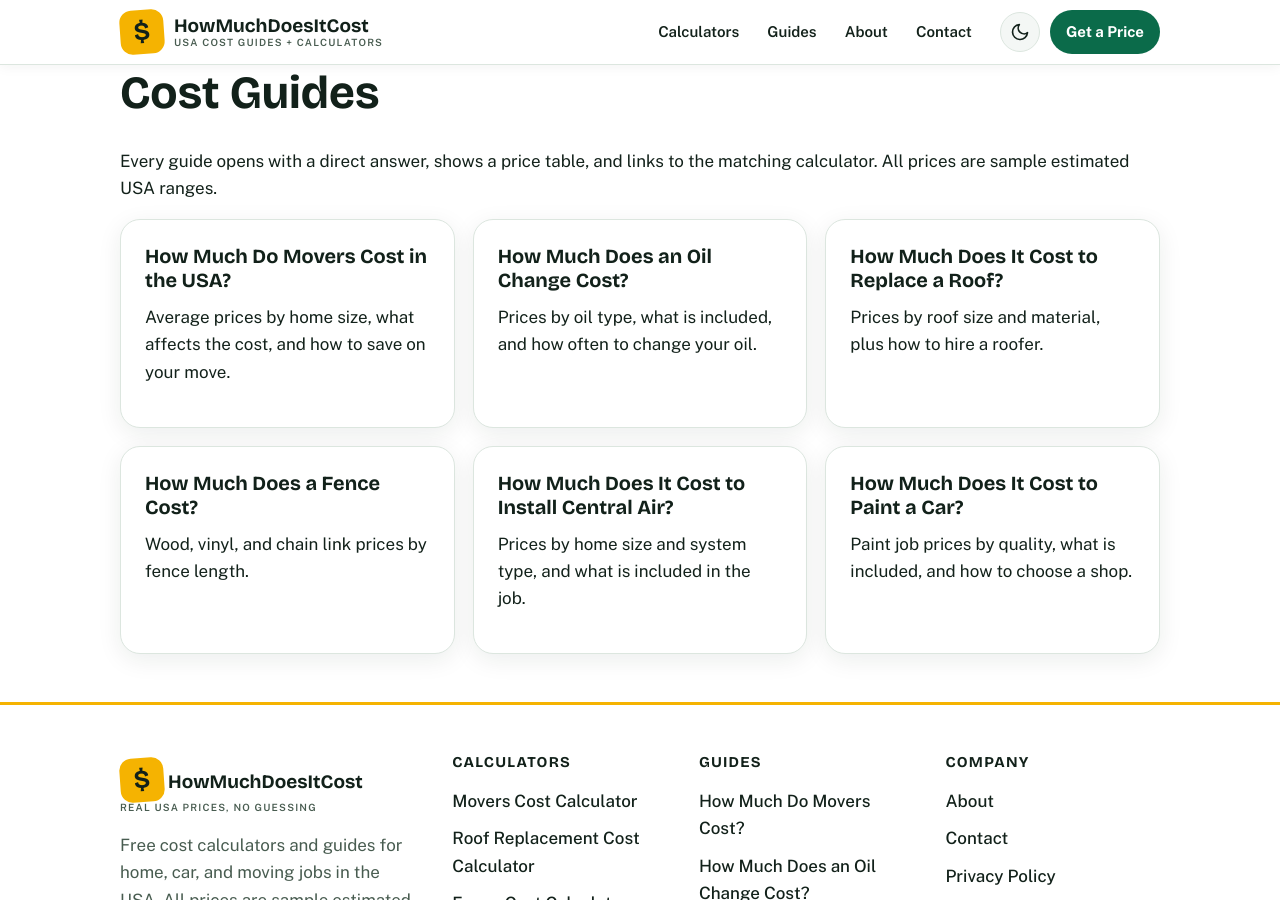
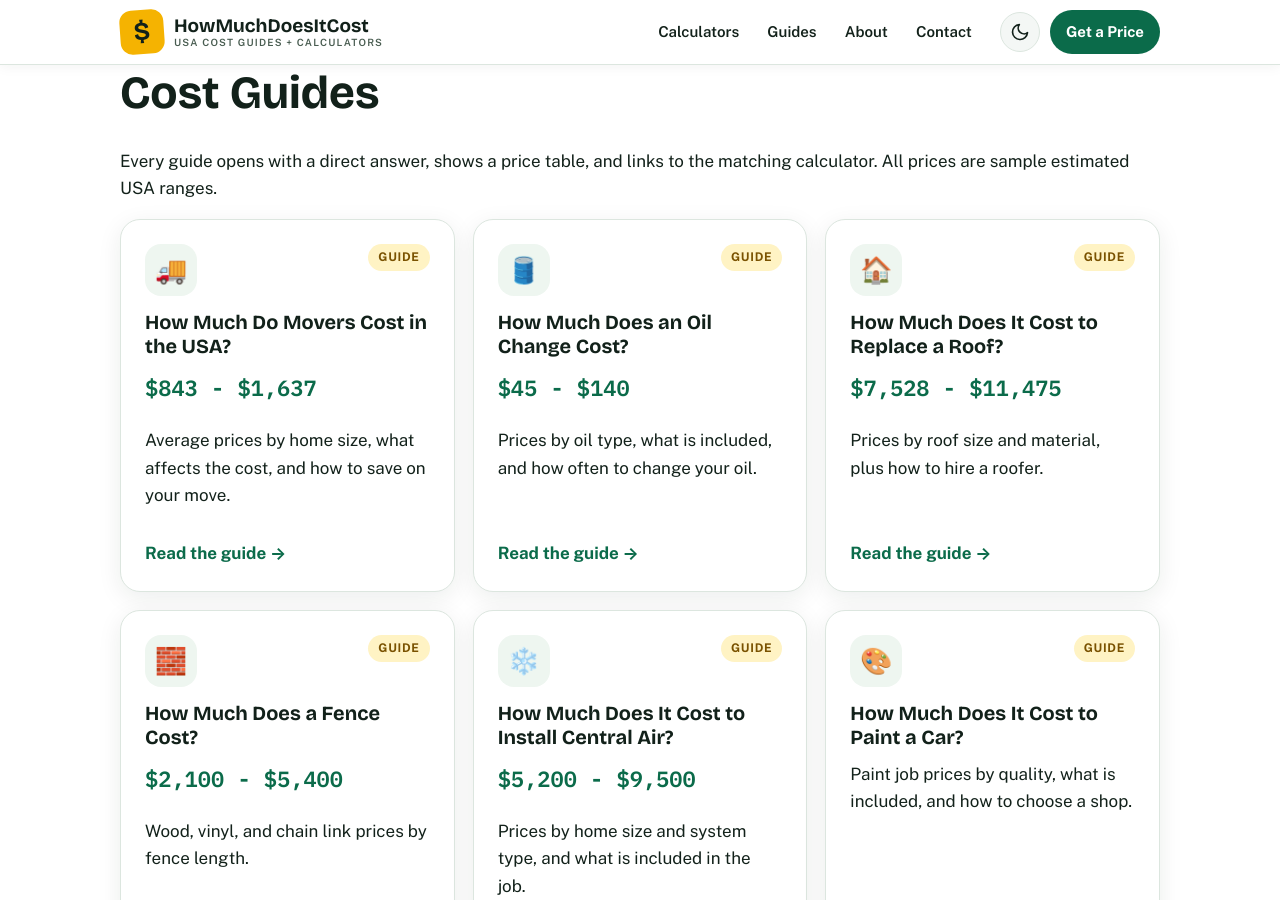
Before and after one commit to zaidmeo09-dhangal/howmuchdoesitcostusa, a Jekyll site: the page built from blog.md, in a window 1280 px wide and 900 px high. Built offline with Jekyll 4.4.1, drawn with Linux system fonts in a browser that asks for light colours; some of the changed text lies outside the part shown.

Commit message:
Initial deploy: add blog.md

```diff
--- a/blog.md
+++ b/blog.md
@@ -11,11 +11,11 @@ breadcrumb: Blog
   <h1>Cost Guides</h1>
   <p>Every guide opens with a direct answer, shows a price table, and links to the matching calculator. All prices are sample estimated USA ranges.</p>
   <div class="grid">
-    <div class="card"><h3><a href="{{ '/blog/how-much-do-movers-cost/' | relative_url }}">How Much Do Movers Cost in the USA?</a></h3><p>Average prices by home size, what affects the cost, and how to save on your move.</p></div>
-    <div class="card"><h3><a href="{{ '/blog/how-much-does-an-oil-change-cost/' | relative_url }}">How Much Does an Oil Change Cost?</a></h3><p>Prices by oil type, what is included, and how often to change your oil.</p></div>
-    <div class="card"><h3><a href="{{ '/blog/how-much-does-it-cost-to-replace-a-roof/' | relative_url }}">How Much Does It Cost to Replace a Roof?</a></h3><p>Prices by roof size and material, plus how to hire a roofer.</p></div>
-    <div class="card"><h3><a href="{{ '/blog/how-much-does-a-fence-cost/' | relative_url }}">How Much Does a Fence Cost?</a></h3><p>Wood, vinyl, and chain link prices by fence length.</p></div>
-    <div class="card"><h3><a href="{{ '/blog/how-much-does-it-cost-to-install-central-air/' | relative_url }}">How Much Does It Cost to Install Central Air?</a></h3><p>Prices by home size and system type, and what is included in the job.</p></div>
-    <div class="card"><h3><a href="{{ '/blog/how-much-does-it-cost-to-paint-a-car/' | relative_url }}">How Much Does It Cost to Paint a Car?</a></h3><p>Paint job prices by quality, what is included, and how to choose a shop.</p></div>
+    <div class="card"><div class="card-top"><span class="card-icon" aria-hidden="true">🚚</span><span class="card-cat">Guide</span></div><h3><a href="{{ '/blog/how-much-do-movers-cost/' | relative_url }}">How Much Do Movers Cost in the USA?</a></h3><p class="price">$843 - $1,637</p><p>Average prices by home size, what affects the cost, and how to save on your move.</p><a class="card-cta" href="{{ '/blog/how-much-do-movers-cost/' | relative_url }}">Read the guide &rarr;</a></div>
+    <div class="card"><div class="card-top"><span class="card-icon" aria-hidden="true">🛢️</span><span class="card-cat">Guide</span></div><h3><a href="{{ '/blog/how-much-does-an-oil-change-cost/' | relative_url }}">How Much Does an Oil Change Cost?</a></h3><p class="price">$45 - $140</p><p>Prices by oil type, what is included, and how often to change your oil.</p><a class="card-cta" href="{{ '/blog/how-much-does-an-oil-change-cost/' | relative_url }}">Read the guide &rarr;</a></div>
+    <div class="card"><div class="card-top"><span class="card-icon" aria-hidden="true">🏠</span><span class="card-cat">Guide</span></div><h3><a href="{{ '/blog/how-much-does-it-cost-to-replace-a-roof/' | relative_url }}">How Much Does It Cost to Replace a Roof?</a></h3><p class="price">$7,528 - $11,475</p><p>Prices by roof size and material, plus how to hire a roofer.</p><a class="card-cta" href="{{ '/blog/how-much-does-it-cost-to-replace-a-roof/' | relative_url }}">Read the guide &rarr;</a></div>
+    <div class="card"><div class="card-top"><span class="card-icon" aria-hidden="true">🧱</span><span class="card-cat">Guide</span></div><h3><a href="{{ '/blog/how-much-does-a-fence-cost/' | relative_url }}">How Much Does a Fence Cost?</a></h3><p class="price">$2,100 - $5,400</p><p>Wood, vinyl, and chain link prices by fence length.</p><a class="card-cta" href="{{ '/blog/how-much-does-a-fence-cost/' | relative_url }}">Read the guide &rarr;</a></div>
+    <div class="card"><div class="card-top"><span class="card-icon" aria-hidden="true">❄️</span><span class="card-cat">Guide</span></div><h3><a href="{{ '/blog/how-much-does-it-cost-to-install-central-air/' | relative_url }}">How Much Does It Cost to Install Central Air?</a></h3><p class="price">$5,200 - $9,500</p><p>Prices by home size and system type, and what is included in the job.</p><a class="card-cta" href="{{ '/blog/how-much-does-it-cost-to-install-central-air/' | relative_url }}">Read the guide &rarr;</a></div>
+    <div class="card"><div class="card-top"><span class="card-icon" aria-hidden="true">🎨</span><span class="card-cat">Guide</span></div><h3><a href="{{ '/blog/how-much-does-it-cost-to-paint-a-car/' | relative_url }}">How Much Does It Cost to Paint a Car?</a></h3><p>Paint job prices by quality, what is included, and how to choose a shop.</p><a class="card-cta" href="{{ '/blog/how-much-does-it-cost-to-paint-a-car/' | relative_url }}">Read the guide &rarr;</a></div>
   </div>
 </section>
```
